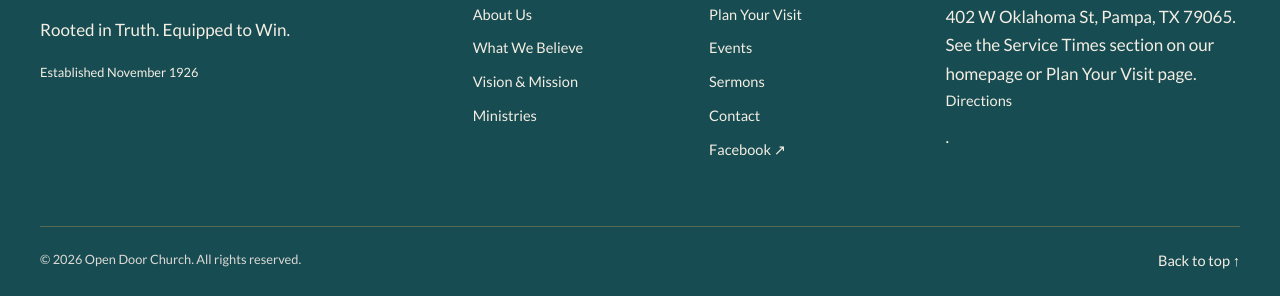
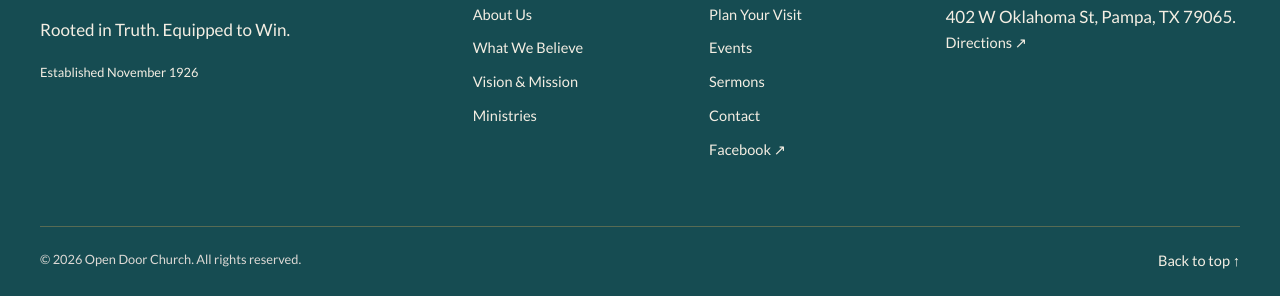
Before and after one commit to josephparis28-hue/Open-Door, a plain HTML site: page beliefs/index.html in a window 1280 px wide. Shown: the part 3124-3420 px from the top of the page. Drawn offline with Linux system fonts and the light colour scheme.

Commit message:
Updated the footer on all pages.

```diff
--- a/beliefs/index.html
+++ b/beliefs/index.html
@@ -303,11 +303,10 @@
        Information
       </h3>
       <p>
-       402 W Oklahoma St, Pampa, TX 79065. See the Service Times section on our homepage or Plan Your Visit page.
+       402 W Oklahoma St, Pampa, TX 79065.
        <a href="https://www.google.com/maps/search/?api=1&amp;query=402%20W%20Oklahoma%20St%2C%20Pampa%2C%20TX%2079065" rel="noopener noreferrer" target="_blank">
-        Directions
+        Directions ↗
        </a>
-       .
       </p>
      </div>
     </div>
```
Also changed, not shown: contact/index.html (+2 -3 lines), events/index.html (+2 -3 lines), giving/index.html (+2 -3 lines), index.html (+1 -0 lines), ministries/index.html (+2 -3 lines), sermons/index.html (+4 -4 lines), vision/index.html (+2 -3 lines), visit/index.html (+1 -0 lines).
